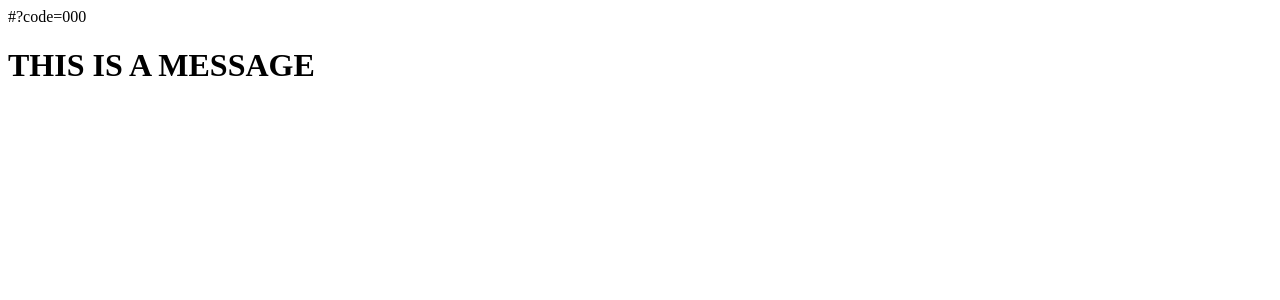
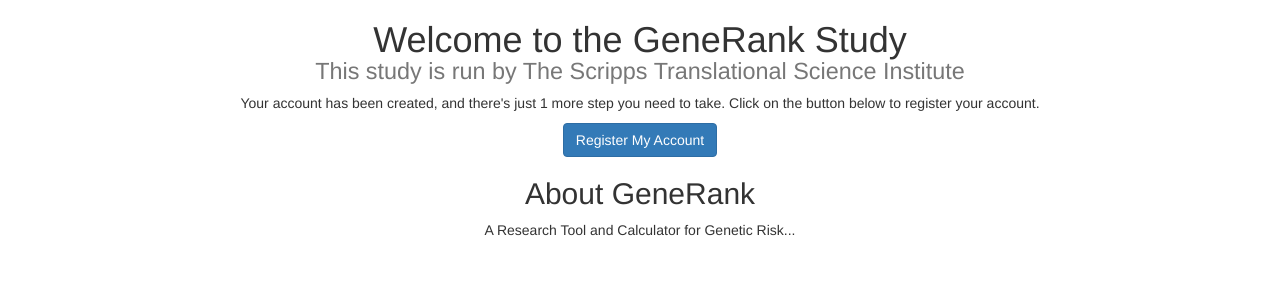
Before and after one commit to shuchenliu/mygenerank-api, a Django app: template generank/api/templates/registration_email.html in a window 1280 px wide. Shown: the top 300 px of the page. Run offline with Django 3.2, Linux system fonts and the light colour scheme; the template is opened without the code that fills it: most values are stand-ins (such as "Sample title", 1, 10 or a date in 2020); some libraries are stand-ins or nearby versions.

Commit message:
Adds stylign to email registration (#55)

```diff
--- a/generank/api/templates/registration_email.html
+++ b/generank/api/templates/registration_email.html
@@ -1,3 +1,26 @@
-{{url}}?code={{code}}
+<html>
+<head>
+<!-- Latest compiled and minified CSS -->
+<link rel="stylesheet" href="https://maxcdn.bootstrapcdn.com/bootstrap/3.3.7/css/bootstrap.min.css" integrity="sha384-BVYiiSIFeK1dGmJRAkycuHAHRg32OmUcww7on3RYdg4Va+PmSTsz/K68vbdEjh4u" crossorigin="anonymous">
+</head>
+<body>
+  <div class="container-fluid text-center">
+    <div class="h1">
+      Welcome to the GeneRank Study <br />
+      <small>This study is run by The Scripps Translational Science Institute</small>
+    </div>
+    <p>Your account has been created, and there's just 1 more step you need to take. Click on the button below to register your account.</p>
 
-<h1>THIS IS A MESSAGE</h1>
+    <a class="btn btn-primary" href="{{url}}?code={{code}}">
+      Register My Account
+    </a>
+
+    <div class="row">
+      <div class="col-xs-12">
+        <h2>About GeneRank</h2>
+        <p>A Research Tool and Calculator for Genetic Risk...</p>
+      </div>
+    </div>
+  </div>
+</body>
+</html>
```
